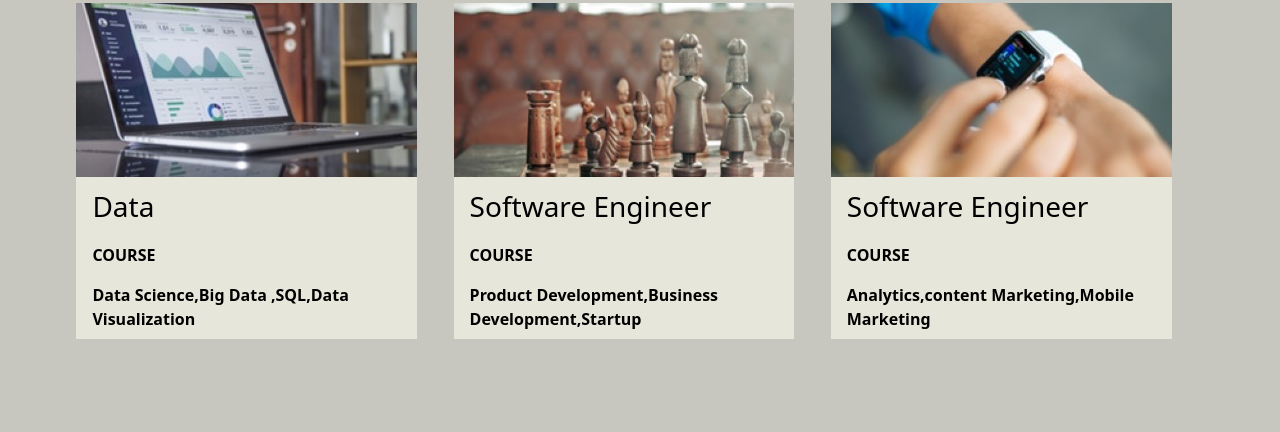
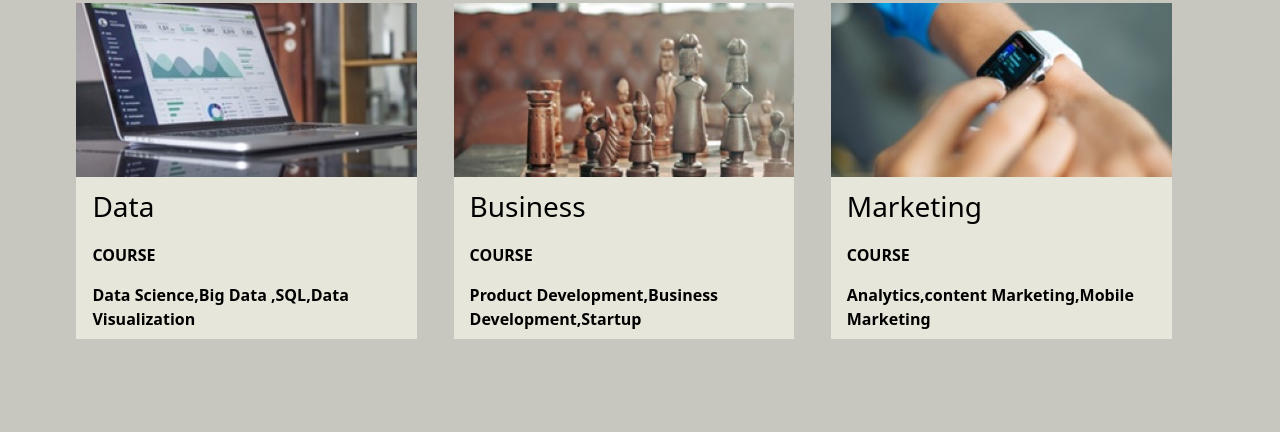
Before and after one commit to Korchat123/12-sun-colmar, a plain HTML site: page index.html in a window 1280 px wide. Shown: the part 1952-2384 px from the top of the page. Drawn offline with Linux system fonts and the light colour scheme.

Commit message:
change detail of couse

```diff
--- a/index.html
+++ b/index.html
@@ -117,13 +117,13 @@
         </div>
         <div class="couseDetail">
               <img src="./src/images/course-business.jpg">
-                <h2>Software Engineer</h2>
+                <h2>Business</h2>
                 <p>COURSE</p>
                 <p>Product Development,Business Development,Startup</p>
         </div>
         <div class="couseDetail">
               <img src="./src/images/course-marketing.jpg">
-                <h2>Software Engineer</h2>
+                <h2>Marketing</h2>
                 <p>COURSE</p>
                 <p>Analytics,content Marketing,Mobile Marketing</p>
         </div>
```
